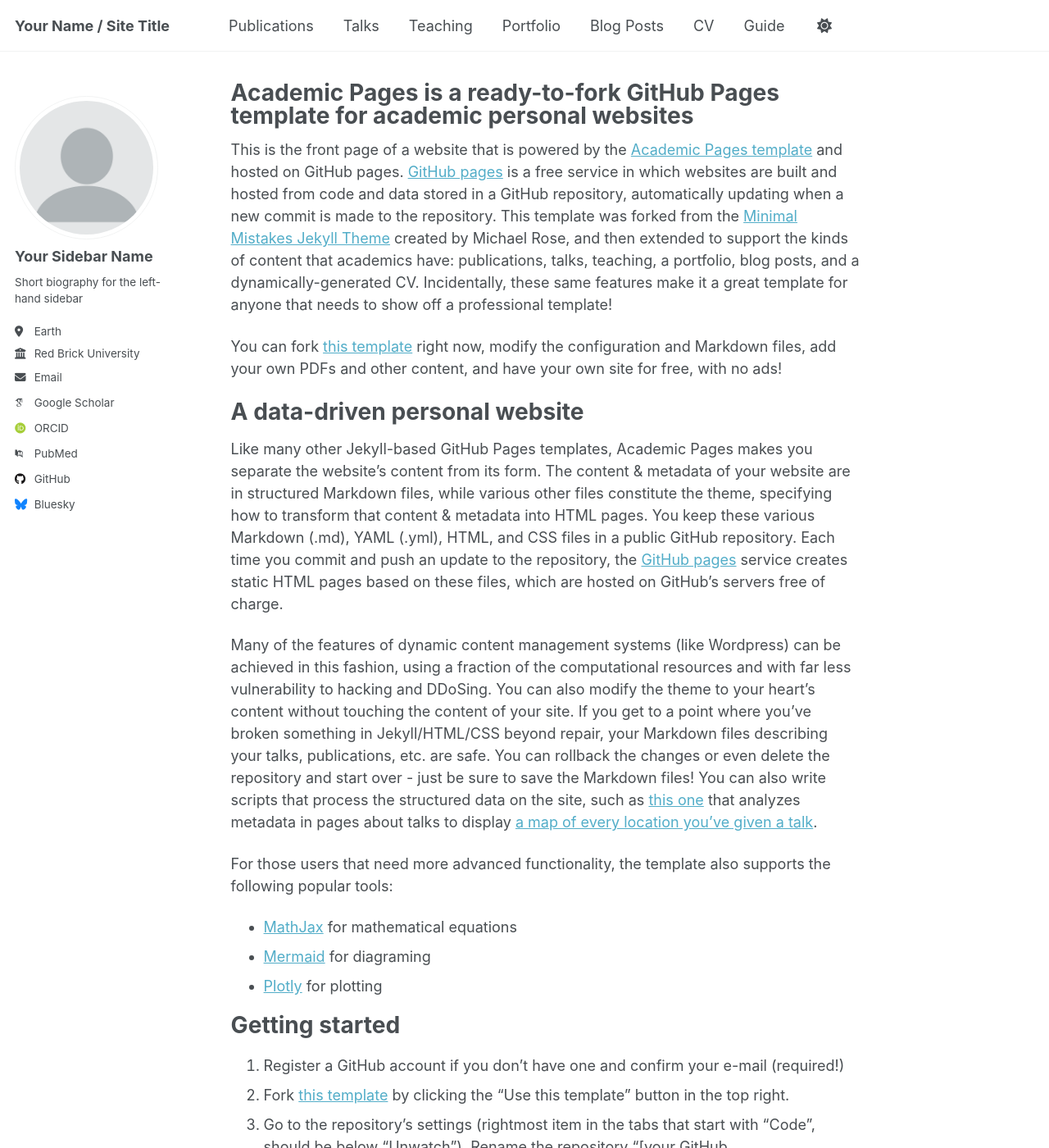
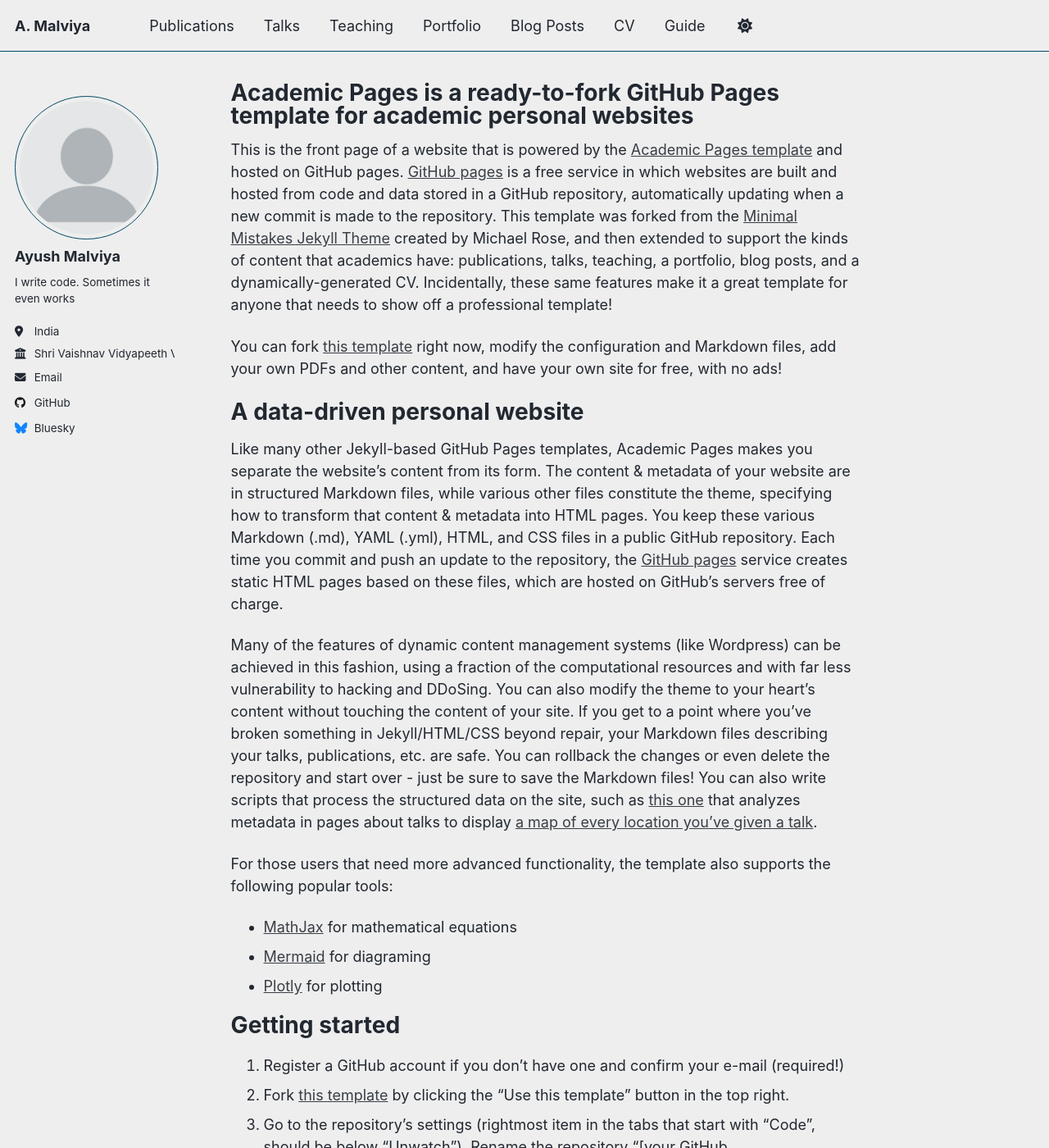
Before and after one commit to AyushMalviyaDev/AyushMalviyaDev.github.io, a Jekyll site: the page built from _pages/about.md, in a window 1280 px wide and 1400 px high. Shown: the whole window at 82% size. Built offline with Jekyll 4.4.1, drawn with Linux system fonts in a browser that asks for light colours; some web fonts are replaced; a script that is not in the unit is left out; some of the changed text lies outside the part shown.

Commit message:
Update personal information in _config.yml

```diff
--- a/_config.yml
+++ b/_config.yml
@@ -8,12 +8,12 @@
 
 # Basic Site Settings
 locale                   : "en-US"
-site_theme               : "default" # Currently available options are "default", "air"
-title                    : "Your Name / Site Title"
+site_theme               : "air" # Currently available options are "default", "air"
+title                    : "A. Malviya"
 title_separator          : "-"
-name                     : &name "Your Name"
-description              : &description "Your Name's academic portfolio"   # Update this with a general description of your site, this is the default if not overridden by a page
-url                      : https://academicpages.github.io # The base hostname & protocol for your site e.g. "https://[your GitHub username].github.io",
+name                     : &name "Ayush Malviya"
+description              : &description "I write code. Sometimes it even works"   # Update this with a general description of your site, this is the default if not overridden by a page
+url                      : https://AyushMalaviyaDev.github.io # The base hostname & protocol for your site e.g. "https://[your GitHub username].github.io",
                                                            # or if you already have some other page hosted on Github then use "https://[your GitHub username].github.io/[Your Repo Name]"
 baseurl                  : "" # the subpath of your site, e.g. "/blog"
 repository               : "academicpages/academicpages.github.io"
@@ -24,23 +24,23 @@ repository               : "academicpages/academicpages.github.io"
 author:
   # Biographic information
   avatar           : "profile.png"
-  name             : "Your Sidebar Name"
+  name             : "Ayush Malviya"
   pronouns         : # example: "she/her"
-  bio              : "Short biography for the left-hand sidebar"
-  location         : "Earth"
-  employer         : "Red Brick University"
+  bio              : "I write code. Sometimes it even works"
+  location         : "India"
+  employer         : "Shri Vaishnav Vidyapeeth Vishwavidyalaya"
   uri              : # URL
-  email            : "none@example.org"
+  email            : "ayushmalviya078@example.org"
 
   # Academic websites
   academia         : # URL
   arxiv            : # URL - Update with the correct link to your profile
-  googlescholar    : "https://scholar.google.com/citations?user=PS_CX0AAAAAJ"
+  googlescholar    :
   inspire-hep      : # URL
   impactstory      : # URL
-  orcid            : "https://orcid.org/yourorcidurl"
+  orcid            :
   semantic         : # URL
-  pubmed           : "https://www.ncbi.nlm.nih.gov/pubmed/?term=john+snow"
+  pubmed           :
   researchgate     : # URL
   scopus           : # URL
 
@@ -48,7 +48,7 @@ author:
   bitbucket        : # Username - Update with your username on the site
   codepen          : # Username
   dribbble         : # Username
-  github           : "academicpages"
+  github           : "AyushMalviyaDev"
   kaggle           : # Username
   stackoverflow    : # User number or user number and name (i.e., use "1" or "1/jeff-atwood")
 
```
